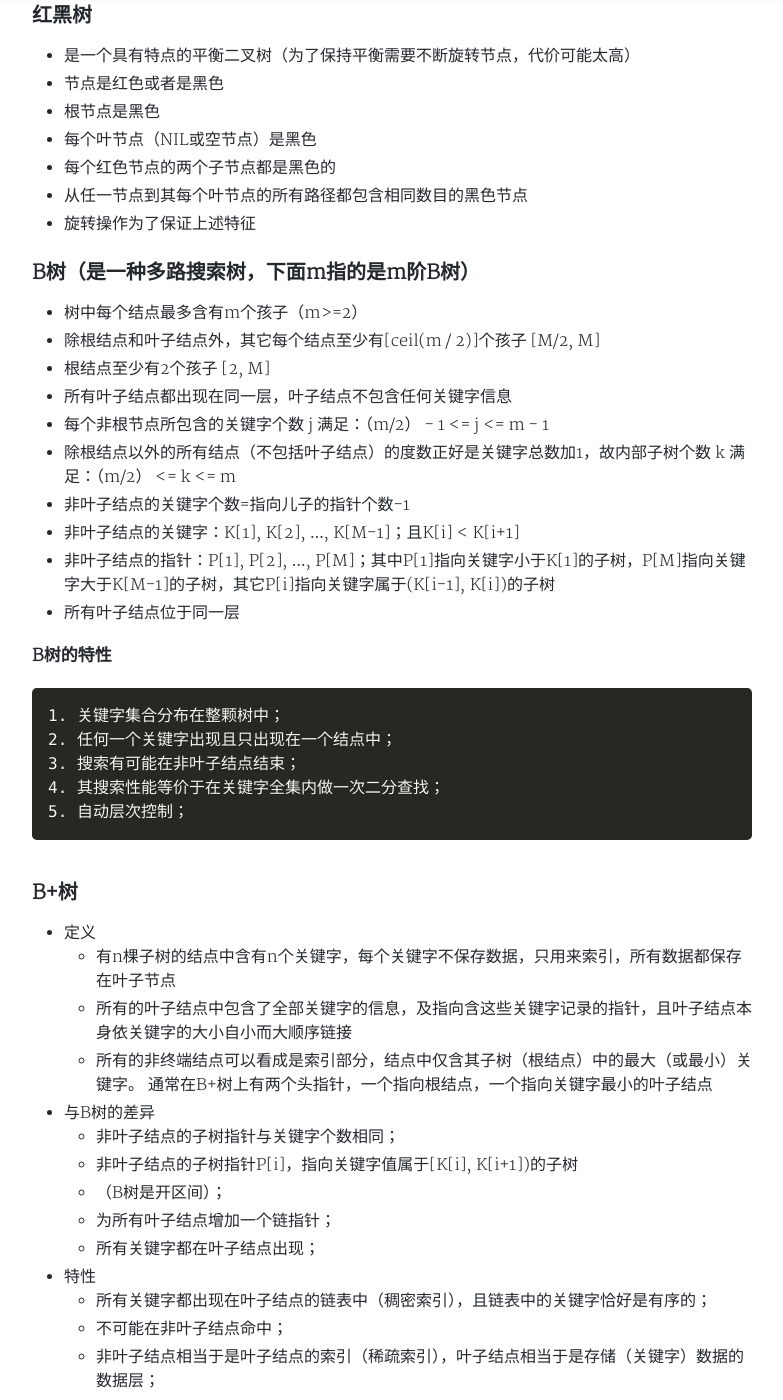
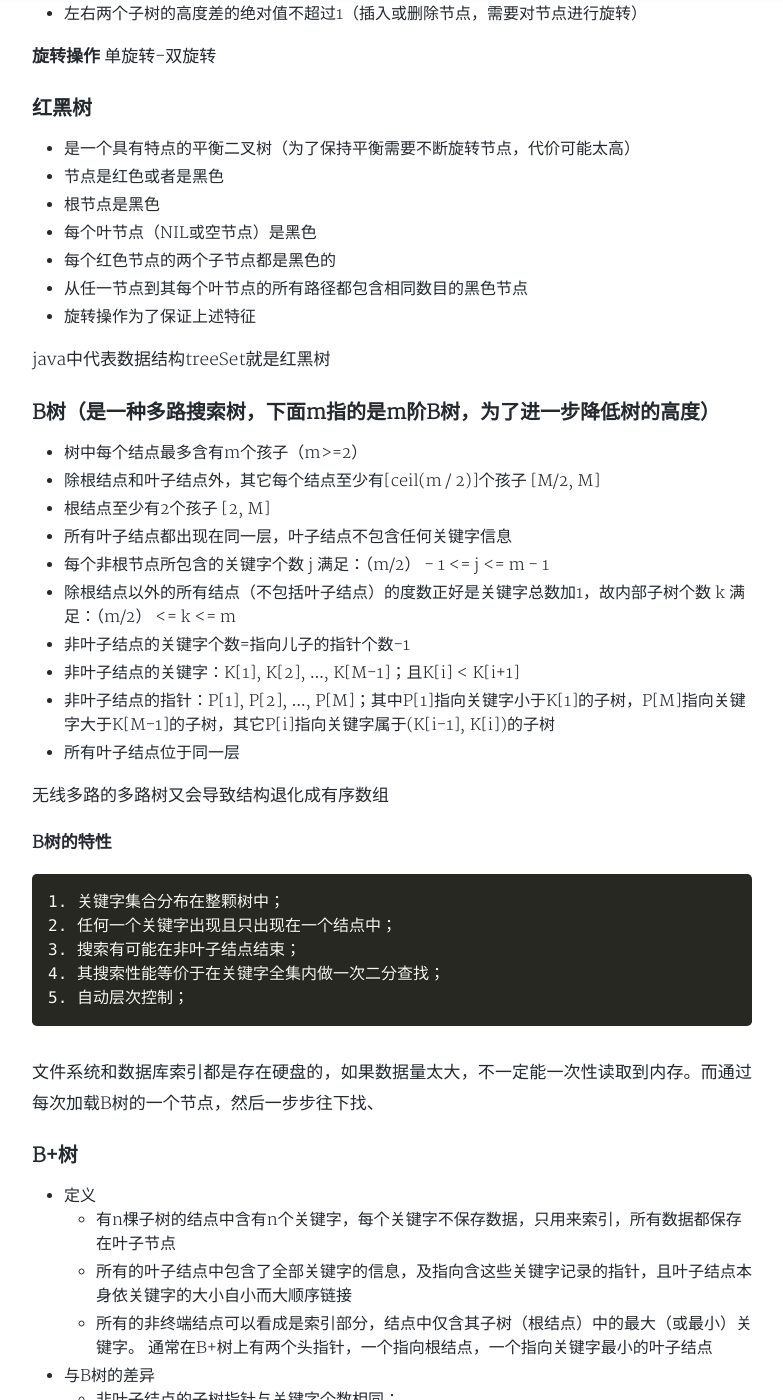
Before and after one commit to gobige/gobige.github.io, a Jekyll site: the page built from _posts/2018-06-01-theory-dataStructrue-tree.md, in a window 1280 px wide and 1400 px high, scrolled down 1800 px. Shown: the whole window, without its empty margins (248-1031 px from the left). Built offline with Jekyll 4.4.1, drawn with Linux system fonts in a browser that asks for light colours; nearby versions of some CDN libraries; a style sheet for code colours, icons or effects is not loaded; some of the changed text lies outside the part shown.

Commit message:
tree structure 补充

```diff
--- a/_posts/2018-06-01-theory-dataStructrue-tree.md
+++ b/_posts/2018-06-01-theory-dataStructrue-tree.md
@@ -33,6 +33,9 @@
 - 所有节点左右子树也是二叉查找树
 - 没有节点值相同节点
 
+树的查找速度取决于树的高度
+
+极端情况下的二叉查找树会使树退化成链表（如：有序数组的插入）
 
 ### 平衡二叉树
 
@@ -53,8 +56,9 @@
 - 从任一节点到其每个叶节点的所有路径都包含相同数目的黑色节点
 - 旋转操作为了保证上述特征
 
+java中代表数据结构treeSet就是红黑树
 
-### B树（是一种多路搜索树，下面m指的是m阶B树）
+### B树（是一种多路搜索树，下面m指的是m阶B树，为了进一步降低树的高度）
 - 树中每个结点最多含有m个孩子（m>=2）
 - 除根结点和叶子结点外，其它每个结点至少有[ceil(m / 2)]个孩子 [M/2, M]
 - 根结点至少有2个孩子 [2, M]
@@ -66,6 +70,7 @@
 - 非叶子结点的指针：P[1], P[2], …, P[M]；其中P[1]指向关键字小于K[1]的子树，P[M]指向关键字大于K[M-1]的子树，其它P[i]指向关键字属于(K[i-1], K[i])的子树
 - 所有叶子结点位于同一层
 
+无线多路的多路树又会导致结构退化成有序数组
 
 **B树的特性**
 
@@ -74,6 +79,10 @@
 	3. 搜索有可能在非叶子结点结束；
 	4. 其搜索性能等价于在关键字全集内做一次二分查找；
 	5. 自动层次控制；
+
+文件系统和数据库索引都是存在硬盘的，如果数据量太大，不一定能一次性读取到内存。而通过每次加载B树的一个节点，然后一步步往下找、
+
+
 
 ### B+树
 - 定义
@@ -92,6 +101,8 @@
     - 不可能在非叶子结点命中；
     - 非叶子结点相当于是叶子结点的索引（稀疏索引），叶子结点相当于是存储（关键字）数据的数据层；
     - 更适合文件索引系统；
+
+由于数据都在叶子节点，而且叶子节点之间还是用指针形成了链表，所以很适合使用像数据库这种根据条件查询多条记录的文档系统
 
 ### B*树
 - 与B+树的差异
```
